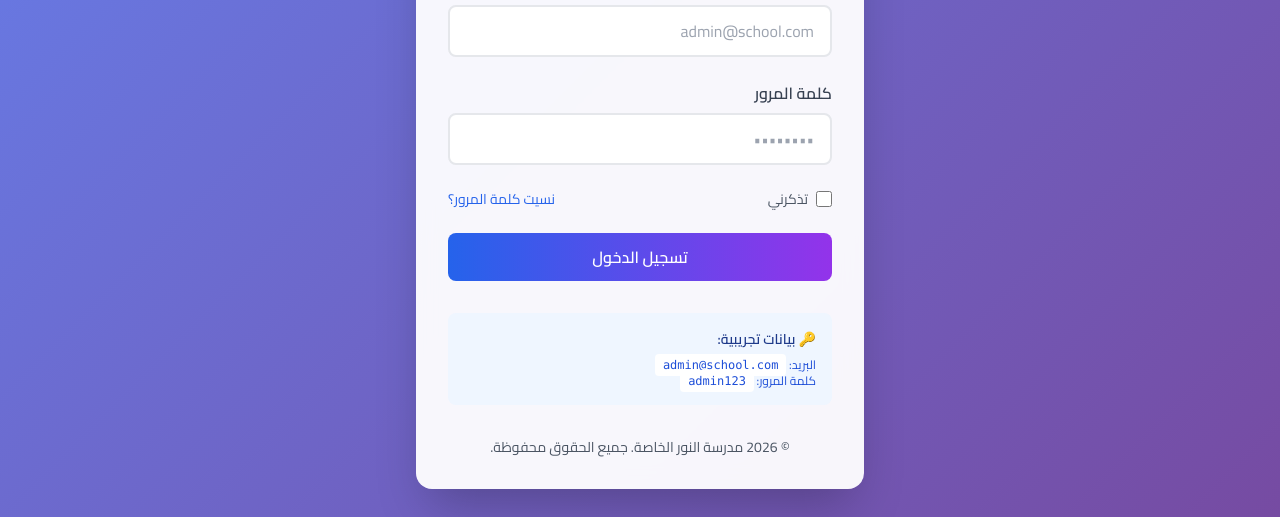
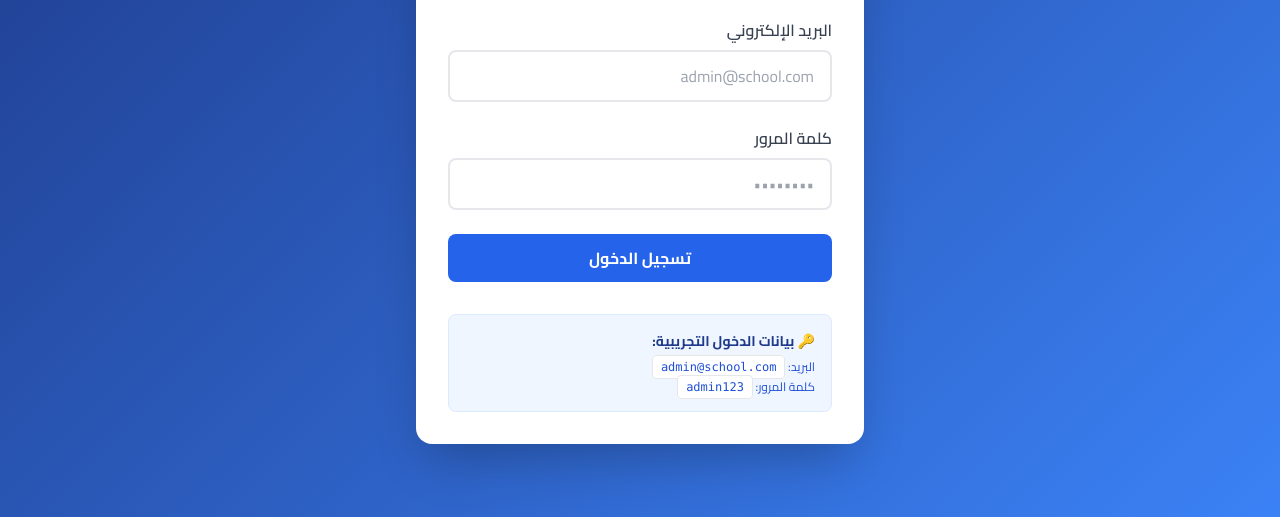
Before and after one commit to anwer1919/school-system-, a website: page public/login.html in a window 1280 px wide. Shown: the part 283-800 px from the top of the page. Drawn offline with nearby package versions, Linux system fonts and the light colour scheme.

Commit message:
Revamp login page design and functionality

```diff
--- a/public/login.html
+++ b/public/login.html
@@ -8,92 +8,66 @@
   <link href="https://fonts.googleapis.com/css2?family=Cairo:wght@400;600;700&display=swap" rel="stylesheet">
   <style>
     body { font-family: 'Cairo', sans-serif; }
-    .gradient-bg {
-      background: linear-gradient(135deg, #667eea 0%, #764ba2 100%);
-    }
-    .login-card {
-      backdrop-filter: blur(10px);
-      background: rgba(255, 255, 255, 0.95);
-    }
+    .gradient-bg { background: linear-gradient(135deg, #1e3a8a 0%, #3b82f6 100%); }
   </style>
 </head>
 <body class="gradient-bg min-h-screen flex items-center justify-center p-4">
-  <div class="login-card w-full max-w-md rounded-2xl shadow-2xl p-8">
-    <!-- Logo -->
+
+  <div class="bg-white w-full max-w-md rounded-2xl shadow-2xl p-8">
+    <!-- الشعار والعنوان -->
     <div class="text-center mb-8">
-      <div class="w-20 h-20 bg-gradient-to-br from-blue-600 to-purple-600 rounded-full mx-auto flex items-center justify-center text-4xl mb-4">
-        🏫
-      </div>
+      <div class="w-20 h-20 bg-blue-100 rounded-full mx-auto flex items-center justify-center text-4xl mb-4">🏫</div>
       <h1 class="text-3xl font-bold text-gray-800">مدرسة النور</h1>
-      <p class="text-gray-600 mt-2">نظام الإدارة المتكامل</p>
+      <p class="text-gray-500 mt-2">نظام الإدارة المتكامل</p>
     </div>
 
-    <!-- Login Form -->
+    <!-- نموذج الدخول -->
     <form id="loginForm" class="space-y-6">
       <div>
         <label class="block text-gray-700 font-semibold mb-2">البريد الإلكتروني</label>
-        <input
-          type="email"
-          id="email"
-          required
-          class="w-full px-4 py-3 border-2 border-gray-200 rounded-lg focus:border-blue-500 focus:outline-none transition"
-          placeholder="admin@school.com"
-        >
+        <input type="email" id="email" required class="w-full px-4 py-3 border-2 border-gray-200 rounded-lg focus:border-blue-500 focus:outline-none transition" placeholder="admin@school.com">
       </div>
 
       <div>
         <label class="block text-gray-700 font-semibold mb-2">كلمة المرور</label>
-        <input
-          type="password"
-          id="password"
-          required
-          class="w-full px-4 py-3 border-2 border-gray-200 rounded-lg focus:border-blue-500 focus:outline-none transition"
-          placeholder="••••••••"
-        >
+        <input type="password" id="password" required class="w-full px-4 py-3 border-2 border-gray-200 rounded-lg focus:border-blue-500 focus:outline-none transition" placeholder="••••••••">
       </div>
 
-      <div class="flex items-center justify-between">
-        <label class="flex items-center">
-          <input type="checkbox" class="w-4 h-4 text-blue-600 rounded">
-          <span class="mr-2 text-sm text-gray-600">تذكرني</span>
-        </label>
-        <a href="#" class="text-sm text-blue-600 hover:text-blue-800">نسيت كلمة المرور؟</a>
-      </div>
-
-      <button
-        type="submit"
-        class="w-full bg-gradient-to-r from-blue-600 to-purple-600 text-white py-3 rounded-lg font-semibold hover:shadow-lg transition transform hover:scale-105"
-      >
+      <button type="submit" id="loginBtn" class="w-full bg-blue-600 text-white py-3 rounded-lg font-bold hover:bg-blue-700 transition transform hover:scale-[1.02]">
         تسجيل الدخول
       </button>
     </form>
 
-    <!-- Error Message -->
+    <!-- رسالة الخطأ -->
     <div id="errorMessage" class="hidden mt-4 p-4 bg-red-100 border border-red-400 text-red-700 rounded-lg text-center">
       ❌ البريد الإلكتروني أو كلمة المرور غير صحيحة
     </div>
 
-    <!-- Demo Credentials -->
-    <div class="mt-8 p-4 bg-blue-50 rounded-lg">
-      <p class="text-sm font-semibold text-blue-900 mb-2">🔑 بيانات تجريبية:</p>
-      <p class="text-xs text-blue-700">البريد: <code class="bg-white px-2 py-1 rounded">admin@school.com</code></p>
-      <p class="text-xs text-blue-700">كلمة المرور: <code class="bg-white px-2 py-1 rounded">admin123</code></p>
-    </div>
-
-    <!-- Footer -->
-    <div class="mt-8 text-center text-sm text-gray-600">
-      <p>© 2026 مدرسة النور الخاصة. جميع الحقوق محفوظة.</p>
+    <!-- بيانات تجريبية -->
+    <div class="mt-8 p-4 bg-blue-50 rounded-lg border border-blue-100">
+      <p class="text-sm font-bold text-blue-900 mb-2">🔑 بيانات الدخول التجريبية:</p>
+      <p class="text-xs text-blue-700 mb-1">البريد: <code class="bg-white px-2 py-1 rounded border">admin@school.com</code></p>
+      <p class="text-xs text-blue-700">كلمة المرور: <code class="bg-white px-2 py-1 rounded border">admin123</code></p>
     </div>
   </div>
 
   <script>
+    // التحقق إذا كان مسجلاً بالفعل، وجهه للوحة التحكم
+    if (localStorage.getItem('user')) {
+      window.location.href = '/';
+    }
+
     document.getElementById('loginForm').addEventListener('submit', async (e) => {
       e.preventDefault();
 
       const email = document.getElementById('email').value;
       const password = document.getElementById('password').value;
+      const loginBtn = document.getElementById('loginBtn');
       const errorMsg = document.getElementById('errorMessage');
 
+      // تعطيل الزر أثناء التحميل
+      loginBtn.disabled = true;
+      loginBtn.textContent = 'جاري التحقق...';
       errorMsg.classList.add('hidden');
 
       try {
@@ -108,13 +82,19 @@
         if (data.success) {
           // حفظ بيانات المستخدم
           localStorage.setItem('user', JSON.stringify(data.user));
-          // الانتقال للوحة التحكم
+          // التوجيه للوحة التحكم
           window.location.href = '/';
         } else {
+          errorMsg.textContent = '❌ ' + (data.message || 'بيانات الدخول غير صحيحة');
           errorMsg.classList.remove('hidden');
+          loginBtn.disabled = false;
+          loginBtn.textContent = 'تسجيل الدخول';
         }
       } catch (error) {
+        errorMsg.textContent = '❌ حدث خطأ في الاتصال بالخادم';
         errorMsg.classList.remove('hidden');
+        loginBtn.disabled = false;
+        loginBtn.textContent = 'تسجيل الدخول';
       }
     });
   </script>
```
